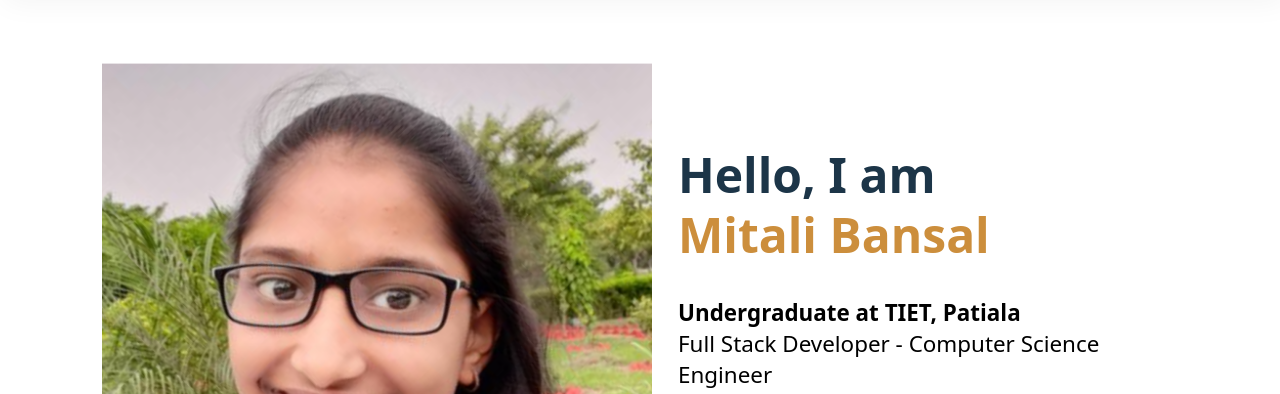
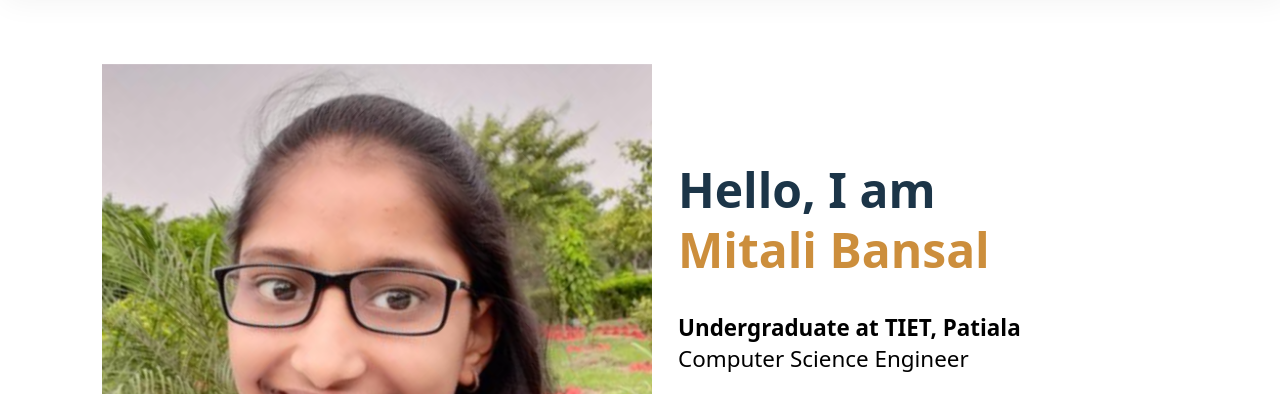
Before and after one commit to Mitalinvs/Major_Project-Portfolio, a plain HTML site: page index.html in a window 1280 px wide. Shown: the part 86-480 px from the top of the page. Drawn offline with Linux system fonts and the light colour scheme.

Commit message:
Update index.html

```diff
--- a/index.html
+++ b/index.html
@@ -63,7 +63,8 @@
                 <h1>Hello, I am<br> <span class="skinColor">Mitali Bansal</span>
 
                 </h1>
-                <p><b>Undergraduate at TIET, Patiala</b><br>Full Stack Developer - Computer Science Engineer
+                <!-- <p><b>Undergraduate at TIET, Patiala</b><br>Full Stack Developer - Computer Science Engineer -->
+                <p><b>Undergraduate at TIET, Patiala</b><br>Computer Science Engineer
                 </p>
                 <ul class="portfolio-btn">
                     <li><a href="https://www.linkedin.com/in/mitali-bansal-162129245/" class="portfolio-bttn"><i
```
